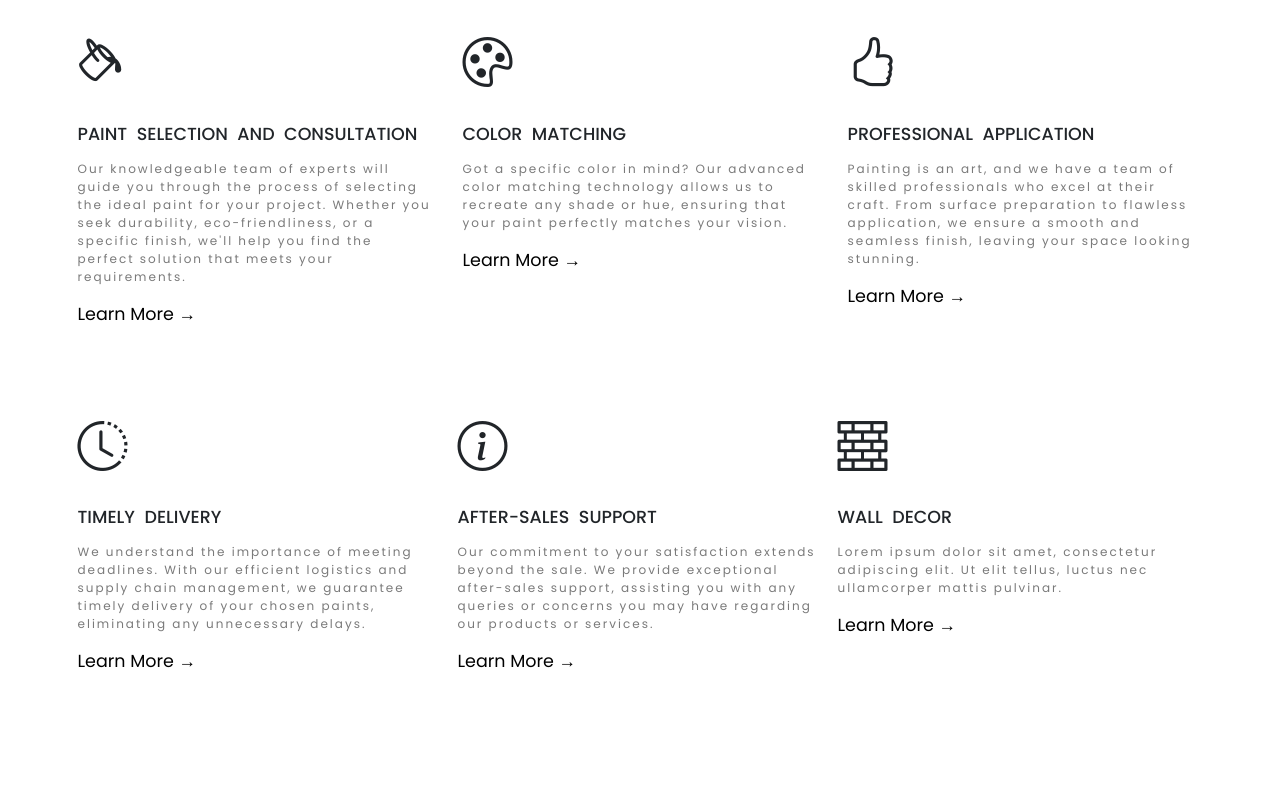
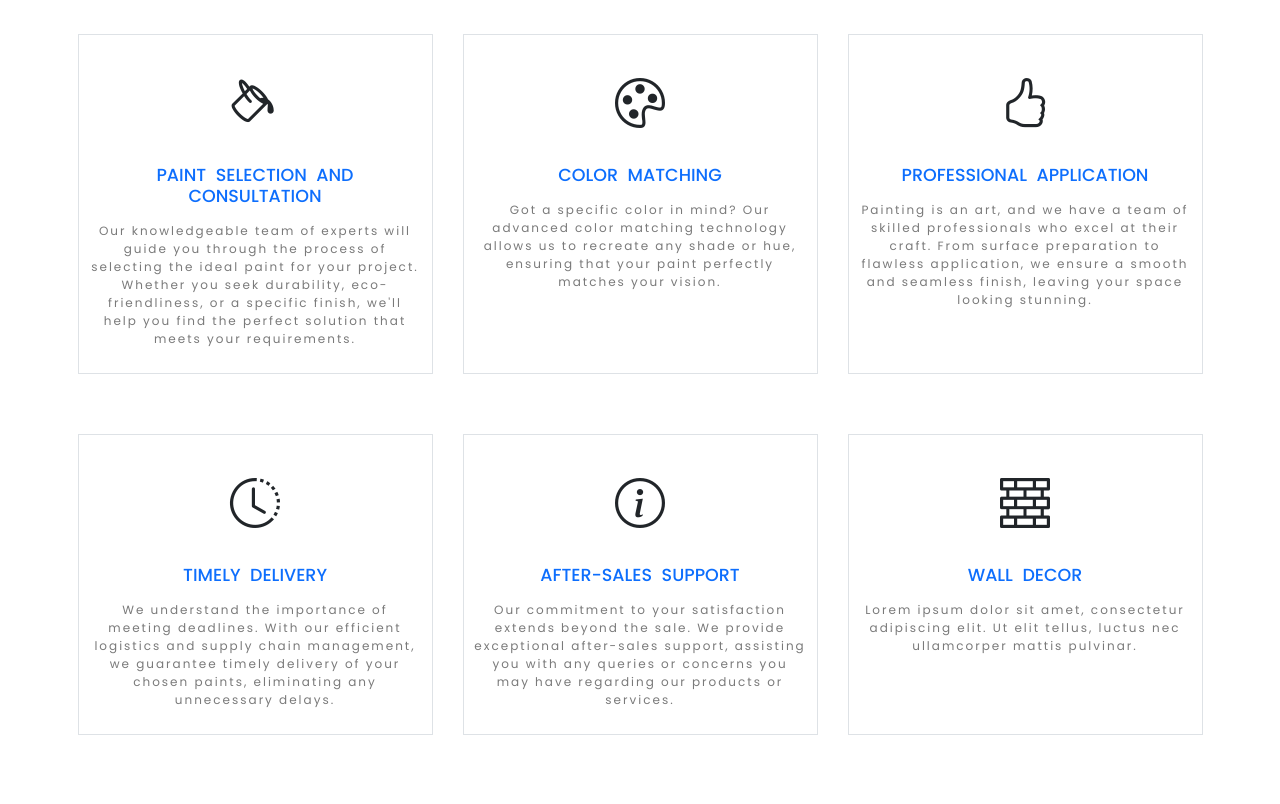
Before and after one commit to sravannk21/Brightway-sales-LLC, a website: page Service.html in a window 1280 px wide. Shown: the part 296-1100 px from the top of the page. Drawn offline with nearby package versions, Linux system fonts and the light colour scheme.

Commit message:
service page design updated in services

```diff
--- a/Service.html
+++ b/Service.html
@@ -19,9 +19,6 @@
 
 <body>
 <body>
-
-  <!--BANNER-->
-  <section class="banner">
   <!--PAGE NAVIGATION-START-->
   <nav class="navbar navbar-expand-lg navbar-light fixed-top bg-light">
     <div class="container">
@@ -49,7 +46,14 @@
     </div>
   </nav>
 <!--PAGE NAVIGATION-END-->
-  </section>
+  <!--BANNER-->
+  <div class="container-fluid banner mt-5">
+    <div class="row align-items-center u-container-250px">
+      <div class="col text-center">
+        <h4 class="text-capitalize display-4 fw-semibold text-white">Services</h4>
+      </div>
+    </div>
+  </div>
   <!--END-BANNER-->
 
   <!--SECTION-SERVICES-->
@@ -57,54 +61,60 @@
     <div class="container">
       <div class="row gx-5">
         <div class="col-md-4 my-5">
+          <div class="text-center border border-1 p-3">
             <div class="my-5">
               <i class="bi bi-paint-bucket display-1"></i>
             </div>
-          <h3 class="third-heading mb-4">Paint Selection and Consultation</h3>
+            <h3 class="third-heading mb-4 text-primary">Paint Selection and Consultation</h3>
             <p class="paragraph mb-4">Our knowledgeable team of experts will guide you through the process of selecting the ideal paint for your project. Whether you seek durability, eco-friendliness, or a specific finish, we'll help you find the perfect solution that meets your requirements.</p>
-          <a href="#" class="text-capitalize text-black fs-3 btn-plane">learn more &rarr;</a>
           </div>
-        <div class="col-md-4 my-5">
+        </div>
+        <div class="col-md-4 my-5 d-flex">
+          <div class="text-center border border-1 p-3">
             <div class="my-5">
               <i class="bi bi-palette display-1"></i>
             </div>
-          <h3 class="third-heading mb-4">Color Matching</h3>
+            <h3 class="third-heading mb-4 text-primary">Color Matching</h3>
             <p class="paragraph mb-4">Got a specific color in mind? Our advanced color matching technology allows us to recreate any shade or hue, ensuring that your paint perfectly matches your vision.</p>
-          <a href="#" class="text-capitalize text-black fs-3 btn-plane">learn more &rarr;</a>
           </div>
-        <div class="col-md-4 my-5">
+        </div>
+        <div class="col-md-4 my-5 d-flex">
+          <div class="text-center border border-1 p-3">
             <div class="my-5">
               <i class="bi bi-hand-thumbs-up display-1"></i>
             </div>
-          <h3 class="third-heading mb-4">Professional Application</h3>
+            <h3 class="third-heading mb-4 text-primary">Professional Application</h3>
             <p class="paragraph mb-4">Painting is an art, and we have a team of skilled professionals who excel at their craft. From surface preparation to flawless application, we ensure a smooth and seamless finish, leaving your space looking stunning.</p>
-          <a href="#" class="text-capitalize text-black fs-3 btn-plane">learn more &rarr;</a>
           </div>
         </div>
-      <div class="row">
+      </div>
+      <div class="row gx-5">
         <div class="col-md-4 my-5">
+          <div class="text-center border border-1 p-3">
             <div class="my-5">
               <i class="bi bi-clock-history display-1"></i>
             </div>
-          <h3 class="third-heading mb-4">Timely Delivery</h3>
+            <h3 class="third-heading mb-4 text-primary">Timely Delivery</h3>
             <p class="paragraph mb-4">We understand the importance of meeting deadlines. With our efficient logistics and supply chain management, we guarantee timely delivery of your chosen paints, eliminating any unnecessary delays.</p>
-          <a href="#" class="text-capitalize text-black fs-3 btn-plane">learn more &rarr;</a>
           </div>
-        <div class="col-md-4 my-5">
+        </div>
+        <div class="col-md-4 my-5 d-flex">
+          <div class="text-center border border-1 p-3">
             <div class="my-5">
               <i class="bi bi-info-circle display-1"></i>
             </div>
-          <h3 class="third-heading mb-4">After-Sales Support</h3>
+            <h3 class="third-heading mb-4 text-primary">After-Sales Support</h3>
             <p class="paragraph mb-4">Our commitment to your satisfaction extends beyond the sale. We provide exceptional after-sales support, assisting you with any queries or concerns you may have regarding our products or services.</p>
-          <a href="#" class="text-capitalize text-black fs-3 btn-plane">learn more &rarr;</a>
           </div>
-        <div class="col-md-4 my-5">
+        </div>
+        <div class="col-md-4 my-5 d-flex">
+          <div class="text-center border border-1 p-3">
             <div class="my-5">
               <i class="bi bi-bricks display-1"></i>
             </div>
-          <h3 class="third-heading mb-4">Wall Decor</h3>
+            <h3 class="third-heading mb-4 text-primary">Wall Decor</h3>
             <p class="paragraph mb-4">Lorem ipsum dolor sit amet, consectetur adipiscing elit. Ut elit tellus, luctus nec ullamcorper mattis pulvinar.</p>
-          <a href="#" class="text-capitalize text-black fs-3 btn-plane">learn more &rarr;</a>
+          </div>
         </div>
       </div>
     </div>
```
Also changed, not shown: Contact.html (+8 -4 lines). Lines whose indentation alone changed are shown as unchanged.
